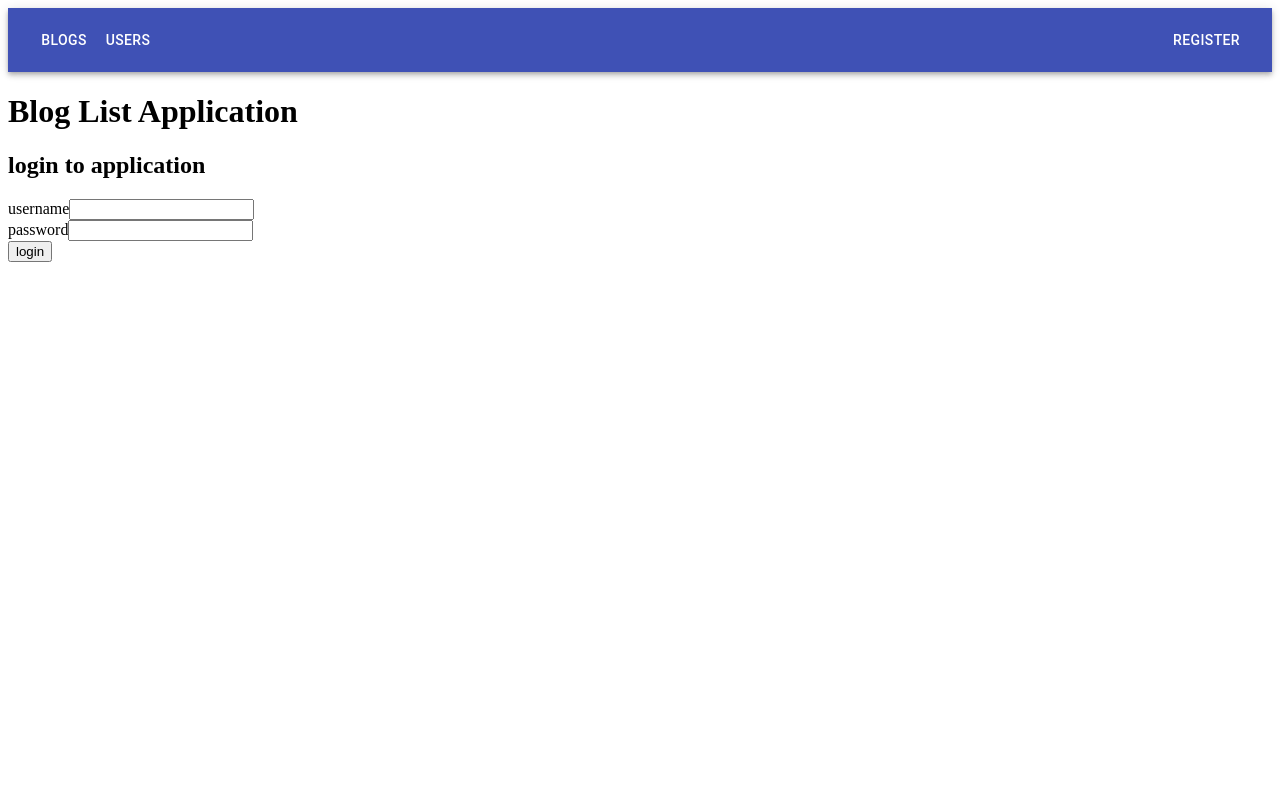
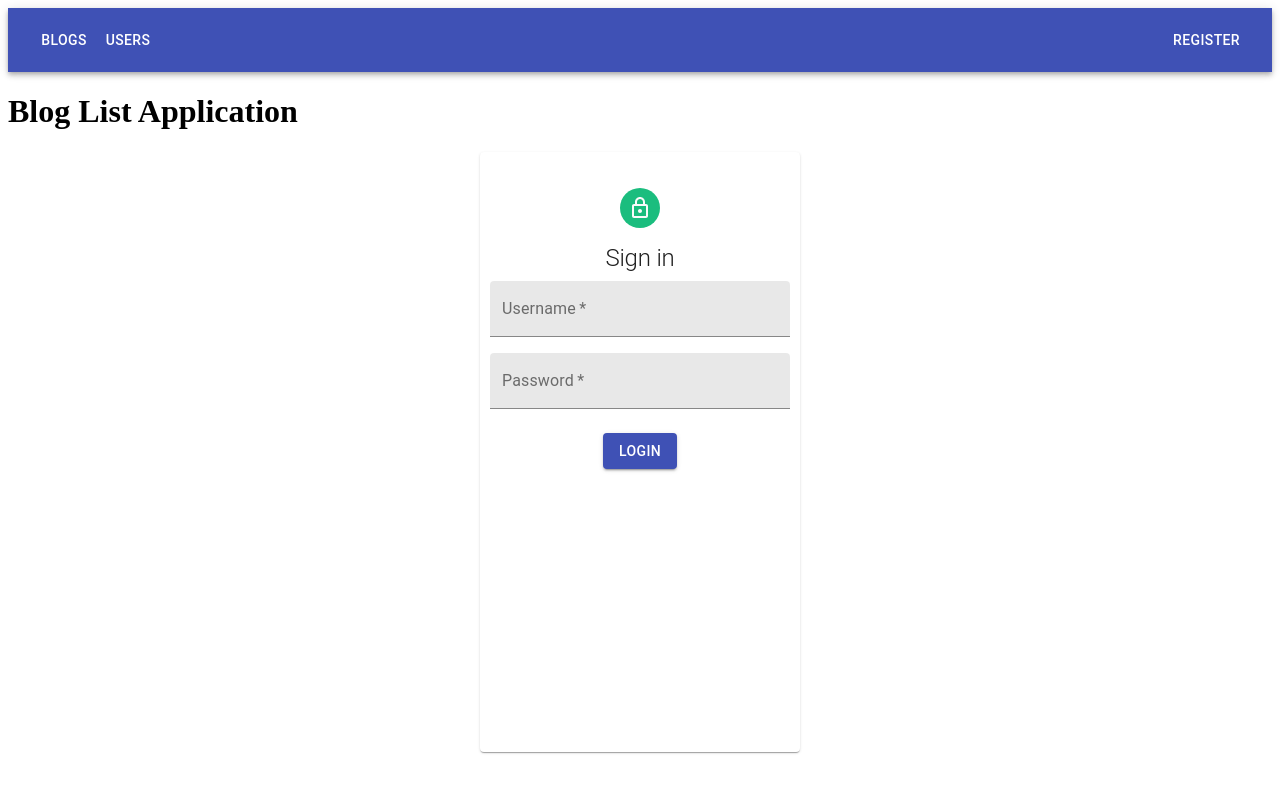
Before and after one commit to anhtumai/blog-list-frontend-v2, a React (Create React App) app: page / in a window 1280 px wide. Shown: the top 792 px of the page. Built offline with nearby package versions, Linux system fonts and the light colour scheme; no server answers.

Commit message:
Decorate LoginForm

```diff
--- a/src/components/LoginForm.tsx
+++ b/src/components/LoginForm.tsx
@@ -1,11 +1,56 @@
+import {
+  TextField,
+  Button,
+  makeStyles,
+  Typography,
+  Avatar,
+  Grid,
+  Paper,
+} from "@material-ui/core";
+
+import LockOutlinedIcon from "@material-ui/icons/LockOutlined";
+
 import { useDispatch } from "react-redux";
 
 import { useInputField } from "../hooks";
 
 import { startLogin } from "../actions/auth";
 
+const useStyles = makeStyles((theme) => ({
+  root: {
+    display: "flex",
+    flexDirection: "column",
+    justifyContent: "center",
+    alignItems: "center",
+    padding: theme.spacing(2),
+
+    "& .MuiTextField-root": {
+      margin: theme.spacing(1),
+      width: "300px",
+    },
+    "& .MuiButtonBase-root": {
+      margin: theme.spacing(2),
+    },
+  },
+  avatar: {
+    margin: "auto",
+    background: "#1bbd7e",
+  },
+  paper: {
+    padding: 20,
+    height: "70vh",
+    width: 280,
+    margin: "auto",
+  },
+  typography: {
+    fontSize: "1.5em",
+    marginTop: "2vh",
+  },
+}));
+
 const LoginForm = () => {
   const dispatch = useDispatch();
+  const classes = useStyles();
 
   const username = useInputField();
   const password = useInputField();
@@ -22,33 +67,45 @@ const LoginForm = () => {
   }
 
   return (
-    <div>
-      <h2>login to application</h2>
-
-      <form onSubmit={handleLogin}>
-        <div>
-          username
-          <input
-            data-testid="username"
+    <Grid>
+      <Paper className={classes.paper}>
+        <form className={classes.root} onSubmit={handleLogin}>
+          <Grid>
+            <Avatar className={classes.avatar}>
+              <LockOutlinedIcon />
+            </Avatar>
+            <Typography
+              variant="h2"
+              component="h2"
+              className={classes.typography}
+            >
+              Sign in
+            </Typography>
+          </Grid>
+          <TextField
+            label="Username"
+            variant="filled"
+            required
             value={username.value}
             onChange={username.onChange}
           />
-        </div>
-
-        <div>
-          password
-          <input
-            data-testid="password"
+          <TextField
+            label="Password"
+            variant="filled"
             type="password"
+            required
             value={password.value}
             onChange={password.onChange}
           />
-        </div>
-        <button data-testid="login-btn" type="submit">
-          login
-        </button>
-      </form>
-    </div>
+
+          <div>
+            <Button type="submit" variant="contained" color="primary">
+              Login
+            </Button>
+          </div>
+        </form>
+      </Paper>
+    </Grid>
   );
 };
 
```
